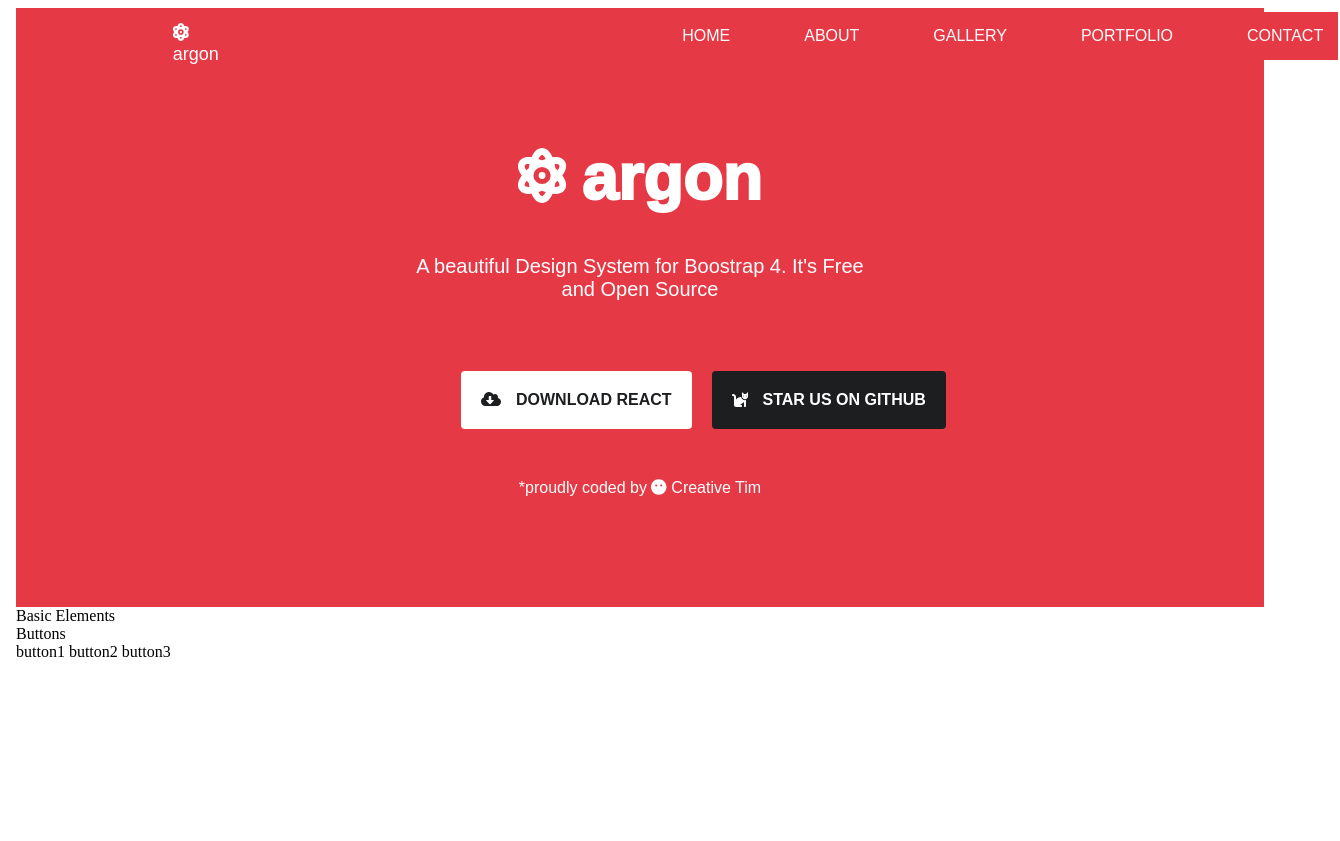
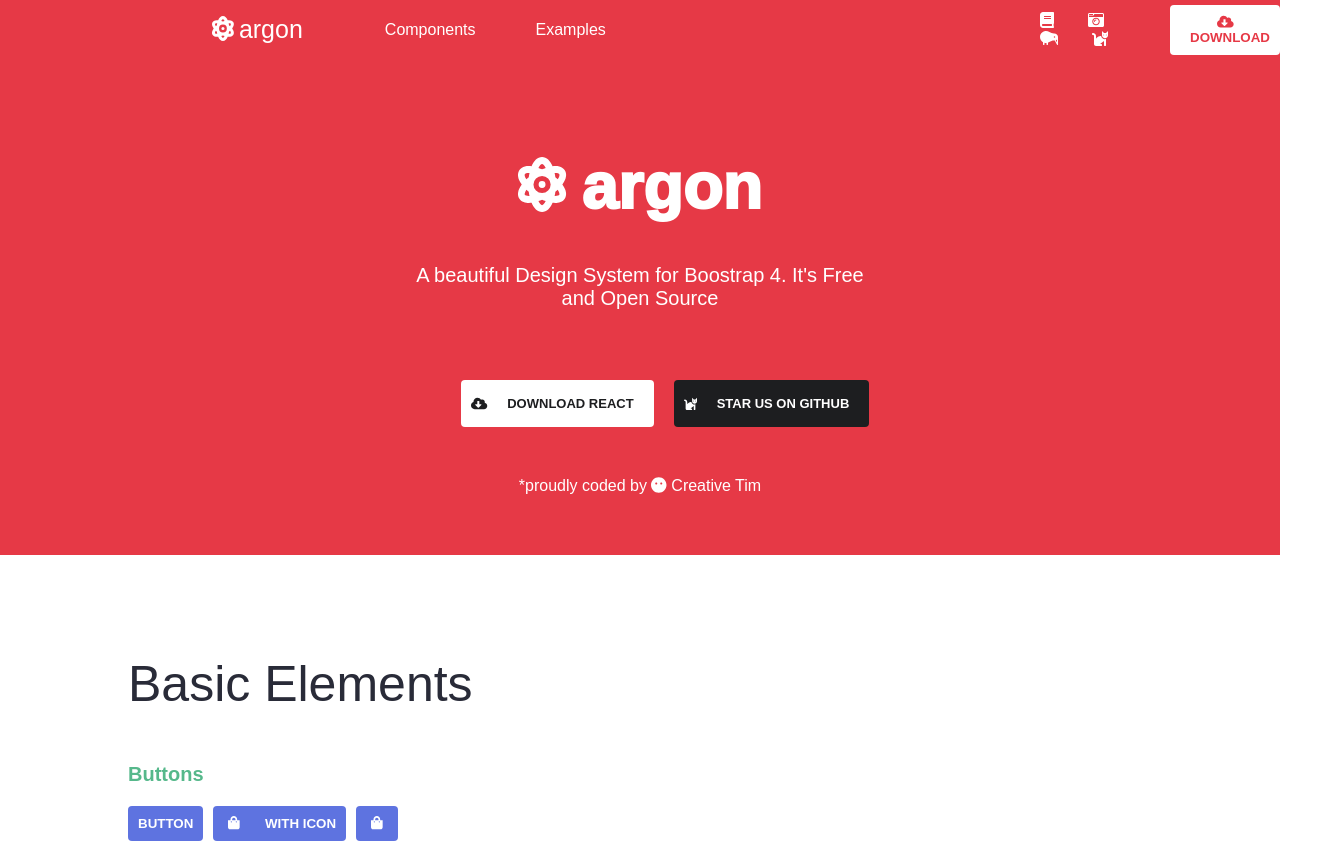
Before and after one commit to WallisonLima/ReactProject1, a React (Create React App) app: page / in a window 1280 px wide. Shown: the whole page, 1340 px wide, since content can reach past the window. Before the commit the page ends 800 px from the top, so only its background shows below. Built offline with nearby package versions, Linux system fonts and the light colour scheme.

Commit message:
Atualizaçao do projeto

```diff
--- a/src/App.js
+++ b/src/App.js
@@ -2,11 +2,7 @@
 import { Headr } from './templates/headr/Headr'
 import { ContentTop } from './templates/contentTop/ContentTop'
 import { Footr } from './templates/footr/Footr'
-import { Button } from './components/button/Button'
-import { Dropdown } from './components/dropdown/Dropdown';
-import { List } from './components/list/List';
-import { SelectedFunc } from './components/selected/SelectedFunc';
-import { Image } from './components/image/Image'
+import './appStyle.css'
 
 
 const images = [
@@ -40,8 +36,8 @@
       <header>
         <Headr />
       </header>
-      <div className="App" style={styles.contentAll} >
-        <div sytle={styles.contentTop}>
+      <div className="contentAll"  >
+        <div className='contentTop'>
           <ContentTop info={'argon'} />
         </div>
 
@@ -54,16 +50,3 @@
 }
 
 export default App;
-
-
-const styles = {
-  contentAll: {
-    display: 'flex',
-    flexDirection: 'column',
-    widht: '100%',
-    background: '#e63946',
-    alignItems: 'center',
-    padding: '50px'
-  },
-
-}
--- /dev/null
+++ b/src/appStyle.css
@@ -0,0 +1,13 @@
+*{
+    margin: 0px;
+}
+
+
+.contentAll {
+    display: flex;
+    flex-direction: column;
+    width: 100%;
+    background: #e63946;
+    align-items: center;
+    padding: 0px;
+}
--- a/src/components/button/Button.js
+++ b/src/components/button/Button.js
@@ -1,28 +1,45 @@
 
-import './style.css'
+import './buttonStyle.css'
 
-import { faCat, faCloudDownloadAlt } from "@fortawesome/free-solid-svg-icons";
+import { faCat, faCloudDownloadAlt, faShoppingBag } from "@fortawesome/free-solid-svg-icons";
 import { FontAwesomeIcon } from "@fortawesome/react-fontawesome";
 
-const selectIcon = (icon)=>{
-    if(icon == 'faCloudDownloadAlt'){
-        return <FontAwesomeIcon icon={faCloudDownloadAlt}/>
+const selectIcon = (icon) => {
+    if (icon == 'faCloudDownloadAlt') {
+        return (
+            <i style={{ marginRight: '10px' }}>
+                <FontAwesomeIcon icon={faCloudDownloadAlt} />
+            </i>
+        )
+
     }
-    else if(icon == 'faCat'){
-        return <FontAwesomeIcon icon={faCat}/>
+    else if (icon == 'faCat') {
+        return (
+            <i style={{ marginRight: '10px' }}>
+                <FontAwesomeIcon icon={faCat} />
+            </i>
+        )
+    }
+    else if (icon == 'faShoppingBag') {
+        return (
+            <i style={{ marginRight: '15px', marginLeft: '15px' }}>
+                <FontAwesomeIcon icon={faShoppingBag} />
+            </i>
+        )
     }
 }
 
+const writeItem = (content) => {
+    return <text style={{padding: '10px 10px 10px 10px'}}>{content}</text>
+}
 
-export const Button = ({styleInfo, iconInfo, content}) => {
+export const Button = ({ styleInfo, iconInfo, content }) => {
     return (
         <>
-        <button className={styleInfo}>
-            <i style={{ marginRight: '15px' }}>
+            <button className={styleInfo}>
                 {iconInfo && selectIcon(iconInfo)}
-            </i>
-            {content}
-        </button>
+                {content && writeItem(content)}
+            </button>
         </>
     )
 }
--- /dev/null
+++ b/src/components/button/buttonStyle.css
@@ -0,0 +1,48 @@
+.button1{
+    background-color: white;
+    border: none;
+    border-radius: 4px;
+    color: #1d1e20;
+    padding: 16px 10px;
+    text-align: center;
+    text-decoration: none;
+    display: inline-block;
+    font-size: 13px;
+    font-weight: 700;
+    cursor: pointer;
+}
+
+.button2{
+    background-color: #1d1e20;
+    border: none;
+    border-radius: 4px;
+    color: white;
+    padding: 16px 10px;
+    text-align: center;
+    text-decoration: none;
+    display: inline-block;
+    font-size: 13px;
+    font-weight: 700;
+    cursor: pointer;
+}
+
+.button3{
+    background: #5E73E0;
+    border: none;
+    border-radius: 4px;
+    padding: 10px 0px 10px 0px;
+    margin: 0px 10px 0px 0px;
+    color: white;
+    font-weight: 600;
+    cursor: pointer;
+}
+
+.buttonHeadr{
+    background: white;
+    border: none;
+    border-radius: 4px;
+    padding: 10px 0px 10px 10px;
+    color: #e63946;
+    font-weight: 600;
+    cursor: pointer;
+}
--- a/src/components/button/style.css
+++ /dev/null
@@ -1,25 +0,0 @@
-.button1{
-    background-color: white;
-    border: none;
-    border-radius: 4px;
-    color: #1d1e20;
-    padding: 20px 20px;
-    text-align: center;
-    text-decoration: none;
-    display: inline-block;
-    font-size: 16px;
-    font-weight: 700;
-}
-
-.button2{
-    background-color: #1d1e20;
-    border: none;
-    border-radius: 4px;
-    color: white;
-    padding: 20px 20px;
-    text-align: center;
-    text-decoration: none;
-    display: inline-block;
-    font-size: 16px;
-    font-weight: 700;
-}
--- a/src/templates/contentTop/ContentTop.js
+++ b/src/templates/contentTop/ContentTop.js
@@ -1,4 +1,4 @@
-import './style.css'
+import './contentTopStyle.css'
 import { faAtom, faMehBlank } from "@fortawesome/free-solid-svg-icons";
 import { FontAwesomeIcon } from "@fortawesome/react-fontawesome";
 import { Button } from '../../components/button/Button'
--- a/src/templates/contentTop/style.css
+++ b/src/templates/contentTop/contentTopStyle.css
@@ -6,6 +6,7 @@
     color: white;
     text-align: center;
     font-family: Arial;
+    margin-top: 80px;
     margin-bottom: 60px;
 }
 
--- a/src/templates/footr/Footr.js
+++ b/src/templates/footr/Footr.js
@@ -1,4 +1,5 @@
-
+import { Button } from '../../components/button/Button'
+import './footrStyle.css'
 
 export const Footr = () => {
     return (
@@ -6,13 +7,13 @@
             <div className='titleFootr'>
                 Basic Elements
             </div>
-            <div className='descFootr'>
-                Buttons
+            <div className='contentDescFootr'>
+                <text className='textDescFootr'>Buttons</text>
             </div>
             <div className='buttonFootr'>
-                button1
-                button2
-                button3
+                <Button styleInfo="button3" content="BUTTON"/>
+                <Button styleInfo="button3" iconInfo='faShoppingBag' content="WITH ICON"/>
+                <Button styleInfo="button3" iconInfo='faShoppingBag'/>
             </div>
         </div>
     )
--- /dev/null
+++ b/src/templates/footr/footrStyle.css
@@ -0,0 +1,27 @@
+.contentFootr{
+    display: flex;
+    flex-direction: column;
+    margin-left: 10%;
+    margin-top: 100px;
+    font-family: Arial, Helvetica, sans-serif;
+}
+
+.titleFootr{
+    font-size: 50px;
+    color: #292b38;
+}
+
+.contentDescFootr{
+    margin-top: 50px;
+}
+
+.textDescFootr{
+    color: #56B88B;
+    font-weight: 900;
+    font-size: 20px;
+}
+
+.buttonFootr{
+    display: flex;
+    margin-top: 20px;
+}
--- a/src/templates/headr/Headr.js
+++ b/src/templates/headr/Headr.js
@@ -1,75 +1,33 @@
-import { faAtom } from "@fortawesome/free-solid-svg-icons";
+import { faAtom, faBook, faCameraRetro, faKiwiBird, faCat } from "@fortawesome/free-solid-svg-icons";
 import { FontAwesomeIcon } from "@fortawesome/react-fontawesome";
-
+import { Button } from "../../components/button/Button";
+import './headrStyle.css'
 
 export const Headr = () => {
     return (
-        <header style={styles.container}>
-            <div style={styles.logo}><i><FontAwesomeIcon icon={faAtom} /></i> argon</div>
-            <div style={styles.options}>
-                <div style={styles.item}>
-                    <a style={styles.button}>
-                        HOME
-                    </a>
+        <header className='container'>
+            <div className='containerLeft'>
+                <div className='logo'>
+                    <i className='iconLogo'>
+                        <FontAwesomeIcon icon={faAtom} />
+                    </i>
+                    argon
                 </div>
-                <div style={styles.item}>
-                    <a style={styles.button}>
-                        ABOUT
-                    </a>
+                <div className='containerLeftComponents'>Components</div>
+                <div className='containerLeftComponents'>Examples</div>
+            </div>
+            <div className='containerRight'>
+                <div className='ContainerRightIcons'>
+                    <i className='icons'> <FontAwesomeIcon icon={faBook} /> </i>
+                    <i className='icons'> <FontAwesomeIcon icon={faCameraRetro} /> </i>
+                    <i className='icons'> <FontAwesomeIcon icon={faKiwiBird} /> </i>
+                    <i className='icons'> <FontAwesomeIcon icon={faCat} /> </i>
                 </div>
-                <div style={styles.item}>
-                    <a style={styles.button}>
-                        GALLERY
-                    </a>
+                <div className='buttonRigth'>
+                    <Button content='DOWNLOAD' styleInfo='buttonHeadr' iconInfo='faCloudDownloadAlt'/>
                 </div>
-                <div style={styles.item}>
-                    <a style={styles.button}>
-                        PORTFOLIO
-                    </a>
-                </div>
-                <div style={styles.item}>
-                    <a style={styles.button}>
-                        CONTACT
-                    </a>
-                </div>
-
             </div>
 
         </header>
     )
 }
-
-const styles = {
-    container: {
-        display: 'flex',
-        background: '#e63946',
-        color: 'white',
-        fontSize: 18,
-        fontFamily: 'Arial',
-
-    },
-    logo: {
-        padding: '15px 32px',
-        marginLeft: '10%'
-    },
-    options: {
-        display: 'flex',
-        marginLeft: '30%'
-    },
-    item: {
-        marginRigth: 40,
-        marginLeft: 40
-    },
-    button: {
-        backgroundColor: '#e63946',
-        border: 'none',
-        color: 'white',
-        padding: '15px',
-        textAlign: 'center',
-        textDecoration: 'none',
-        display: 'inline-block',
-        fontSize: '16px',
-        margin: '4px 2px',
-        cursor: 'pointer',
-    }
-}
--- /dev/null
+++ b/src/templates/headr/headrStyle.css
@@ -0,0 +1,70 @@
+.container {
+    display: flex;
+    background: #e63946;
+    color: white;
+    font-size: 18;
+    font-family: Arial;
+    align-items: center;
+}
+.containerLeft{
+    display: flex;
+    align-items: center;
+    margin-left: 180px;
+}
+
+.logo {
+    display: flex;
+    font-size: 25px;
+    padding: 15px 32px;
+    margin-right: 40px;
+    cursor: pointer;
+}
+
+.iconLogo{
+    margin-right: 5px;
+}
+
+.containerLeftComponents{
+    margin-right: 50px;
+    margin-left: 10px;
+    cursor: pointer;
+}
+
+.containerRight{
+    display: flex;
+    margin-left: 30%;
+    align-items: center;
+}
+
+.icons{
+    margin-right: 30px;
+    cursor: pointer;
+}
+
+.buttonRigth{
+    margin-left: 20px;
+}
+
+
+.options {
+    display: flex;
+
+}
+
+.item {
+    margin-right: 40px;
+    margin-left: 40px;
+}
+
+.button {
+    background-color: #e63946;
+    border: none;
+    color: white;
+    padding: 15px;
+    text-align: center;
+    text-decoration: none;
+    display: inline-block;
+    font-size: 16px;
+    margin: 4px 2px;
+    cursor: pointer;
+}
```
Also changed, not shown: public/Interface.png (added), 1 other file (tests, documents, lock files or other folders).
